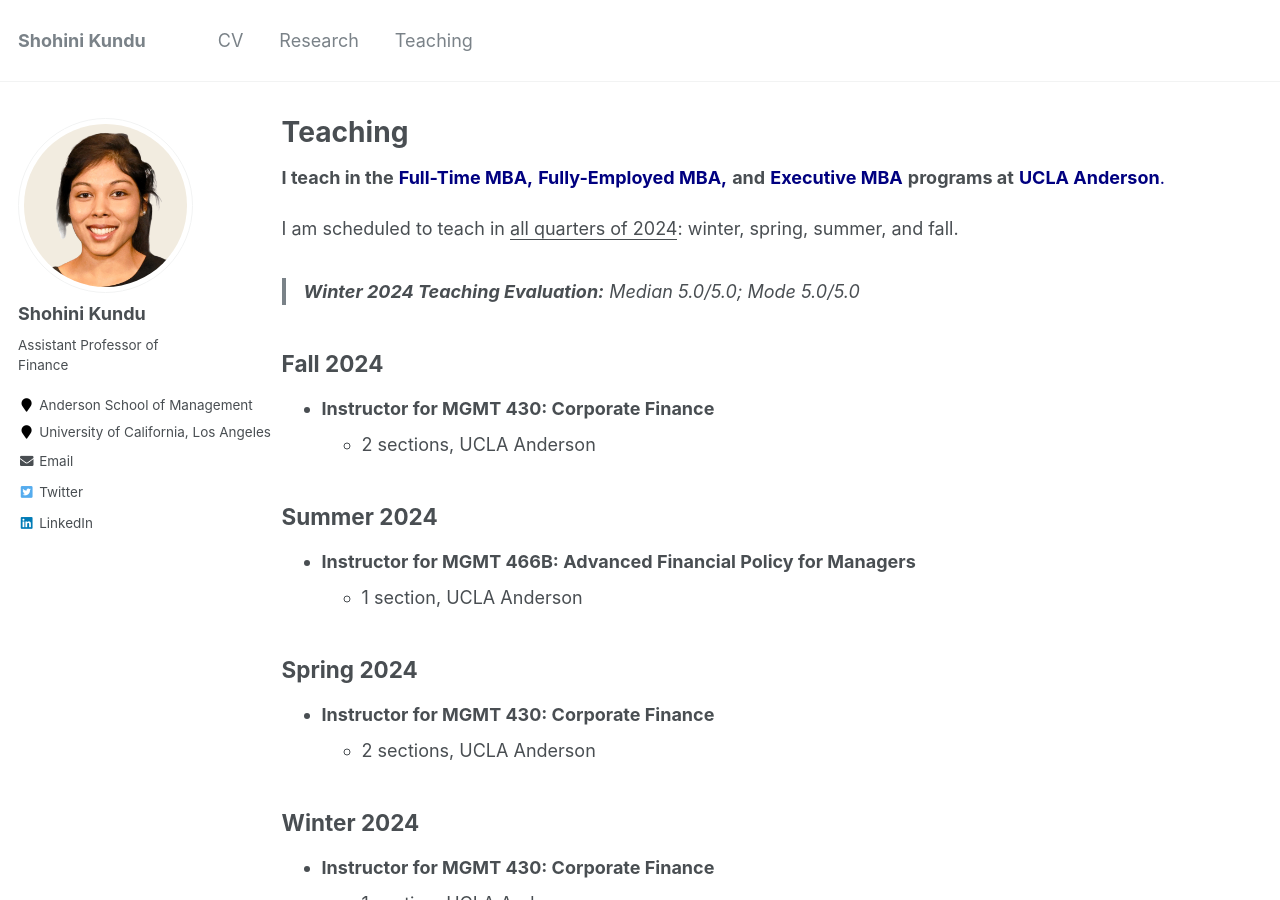
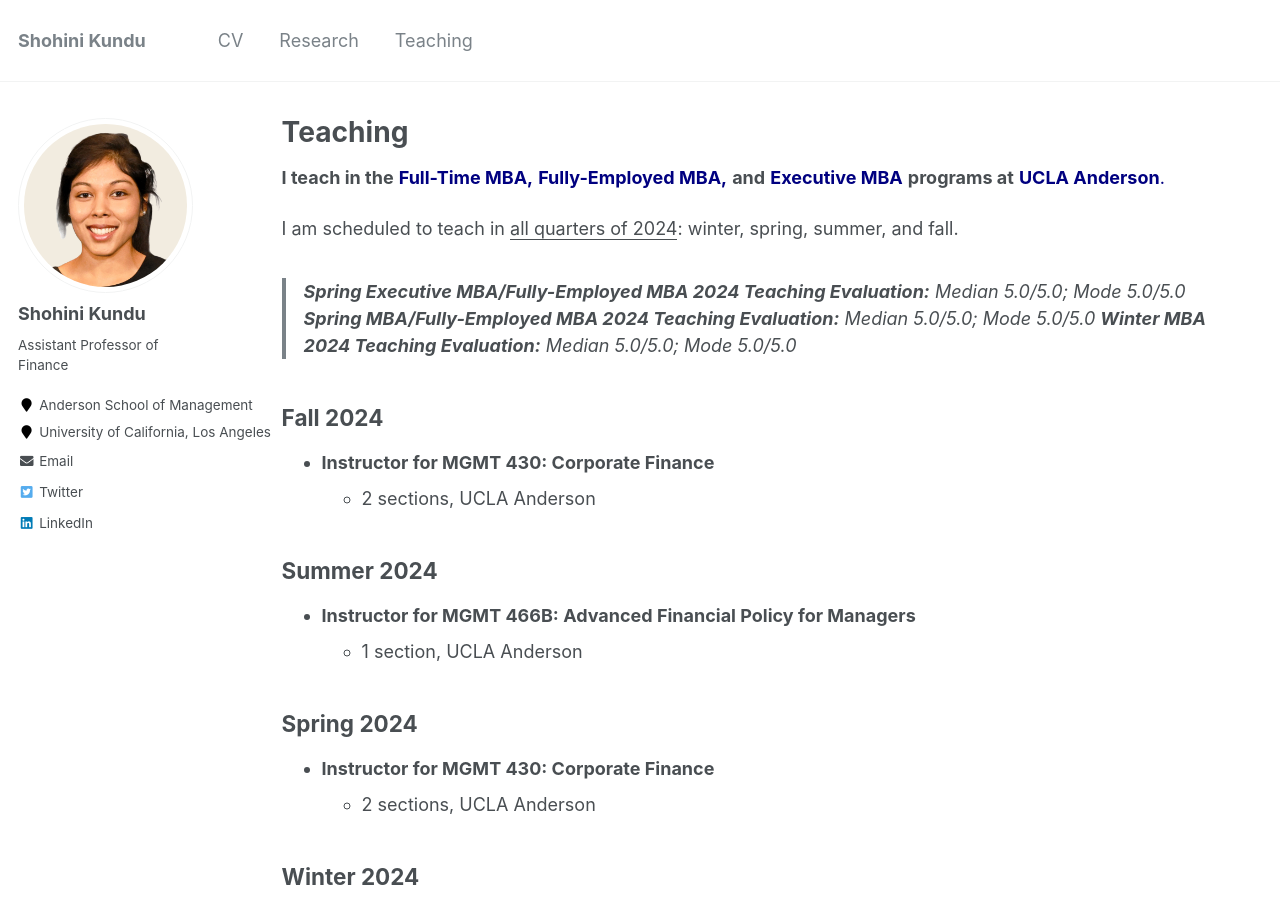
Before and after one commit to shohinikundu/shohinikundu.github.io, a Jekyll site: the page built from _pages/teaching.md, in a window 1280 px wide and 900 px high. Built offline with Jekyll 4.4.1, drawn with Linux system fonts in a browser that asks for light colours.

Commit message:
Update teaching.md

```diff
--- a/_pages/teaching.md
+++ b/_pages/teaching.md
@@ -8,8 +8,9 @@ author_profile: true
 
 I am scheduled to teach in <ins>all quarters of 2024</ins>: winter, spring, summer, and fall.
 
-> **Winter 2024 Teaching Evaluation:** Median 5.0/5.0; Mode 5.0/5.0
-
+> **Spring Executive MBA/Fully-Employed MBA 2024 Teaching Evaluation:** Median 5.0/5.0; Mode 5.0/5.0
+> **Spring MBA/Fully-Employed MBA 2024 Teaching Evaluation:** Median 5.0/5.0; Mode 5.0/5.0
+> **Winter MBA 2024 Teaching Evaluation:** Median 5.0/5.0; Mode 5.0/5.0
 
 ## Fall 2024
 
```
